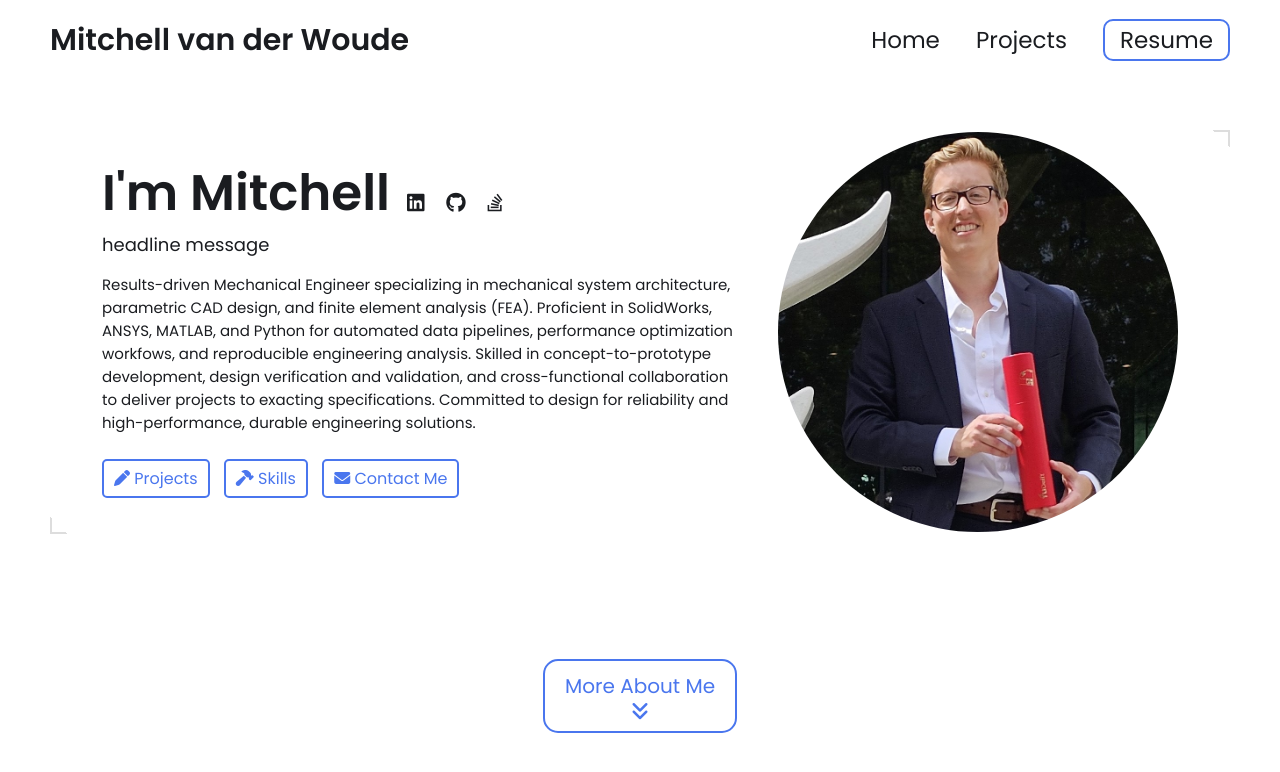
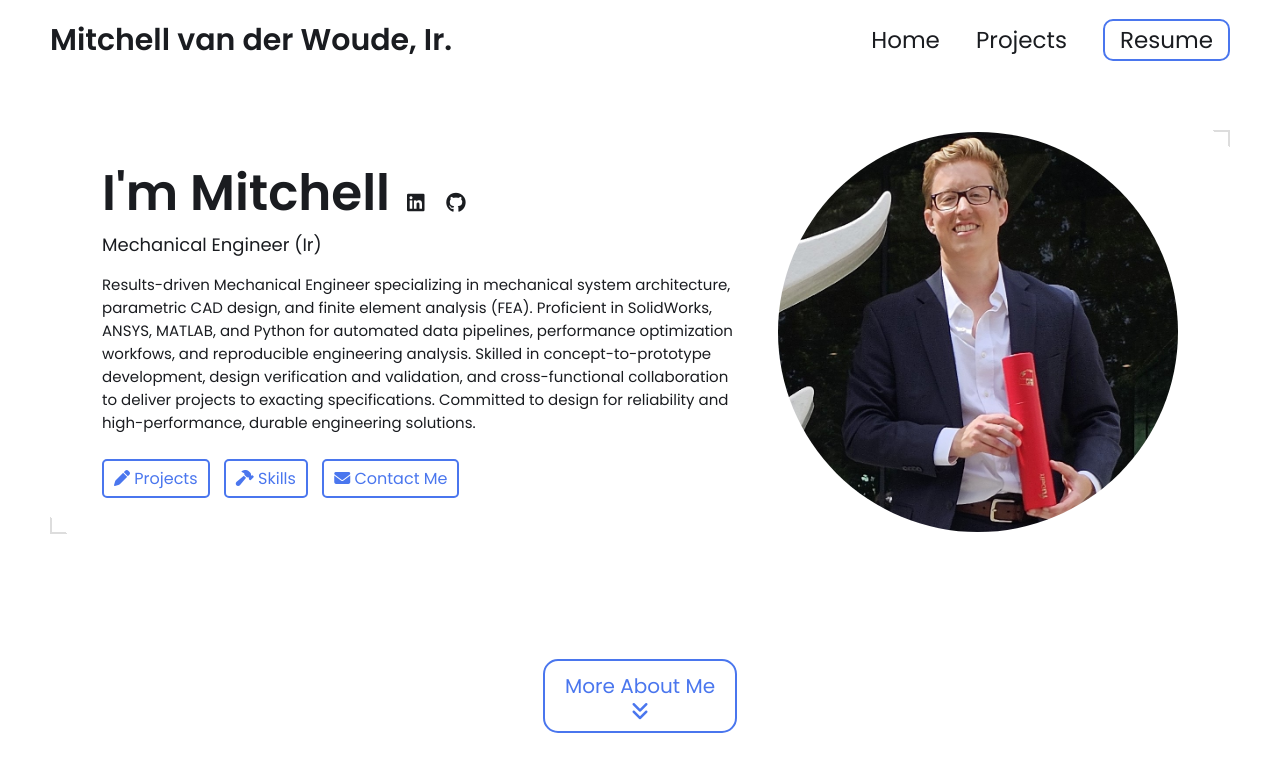
Before and after one commit to mjvanderwoude28/mjvanderwoude28.github.io, a Jekyll site: the page built from index.html, in a window 1280 px wide and 900 px high. Shown: the top 772 px of the window. Built offline with Jekyll 4.4.1, drawn with Linux system fonts in a browser that asks for light colours.

Commit message:
Update _config.yml

```diff
--- a/_config.yml
+++ b/_config.yml
@@ -12,8 +12,8 @@ title: Mitchell van der Woude's Portfolio # This is what shows up in the tab of
 
 
 # Hero Section
-name: Mitchell van der Woude
-headline: headline message
+name: Mitchell van der Woude, Ir.
+headline: Mechanical Engineer (Ir)
 description: >- # dont remove this line. this will ignore all new lines until the next section
   Results-driven Mechanical Engineer specializing in mechanical system architecture, parametric CAD design, and
   finite element analysis (FEA). Proficient in SolidWorks, ANSYS, MATLAB, and Python for automated data pipelines,
@@ -35,7 +35,7 @@ resume-url: ./assets/resume/CV-Mitchell_vanderWoude.pdf
 external-links:    # input only your own url slug. The icons with missing entries will not appear.
   linkedin: mjvanderwoude    # https://www.linkedin.com/in/mitchell-van-der-woude-b05661135/
   github: mjvanderwoude    # https://github.com/mjvanderwoude28.github.io
-  stackoverflow: test      # https://stackoverflow.com/users/{your url slug}
+  #stackoverflow:      # https://stackoverflow.com/users/{your url slug}
   medium:            # https://medium.com/@{your url slug}
   x-twitter:   # https://x.com/{your url slug}
   threads:            # https://threads.net/@{your url slug}
```
